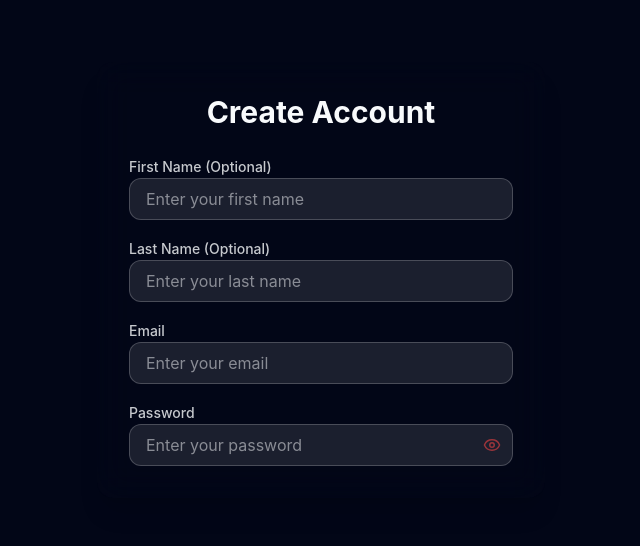
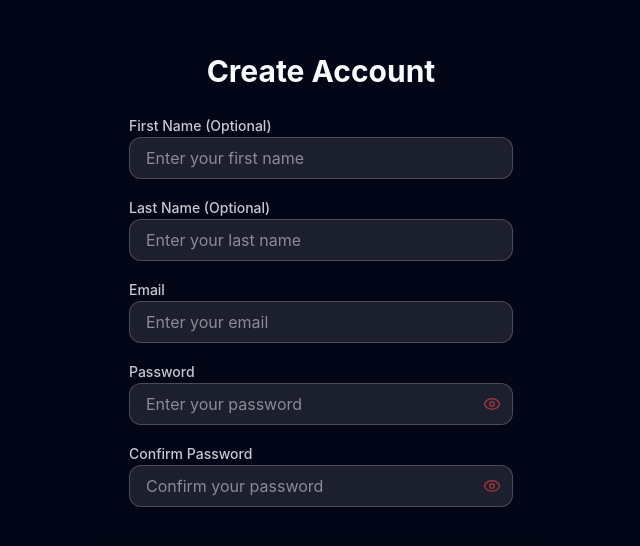
Before and after one commit to DavFilsDev/zenithAI_react-typescript-frontend, a React (Vite) app: page /register in a window 1280 px wide. Shown: the part 120-666 px from the top of the page, without its empty margins (319-959 px from the left). Built offline with nearby package versions, Linux system fonts and the light colour scheme; no server answers.

Commit message:
feat(auth-register): add confirm password field with match validation

```diff
--- a/src/pages/Register.tsx
+++ b/src/pages/Register.tsx
@@ -92,7 +92,17 @@ export const Register = () => {
             })}
             error={errors.password?.message}
           />
-          {/* Other fields (confirmPassword) will be added in next steps */}
+
+          <Input
+            label="Confirm Password"
+            type="password"
+            placeholder="Confirm your password"
+            registration={register('confirmPassword', {
+              required: 'Please confirm your password',
+              validate: value => value === password || 'Passwords do not match',
+            })}
+            error={errors.confirmPassword?.message}
+          />
         </form>
       </div>
     </div>
```
